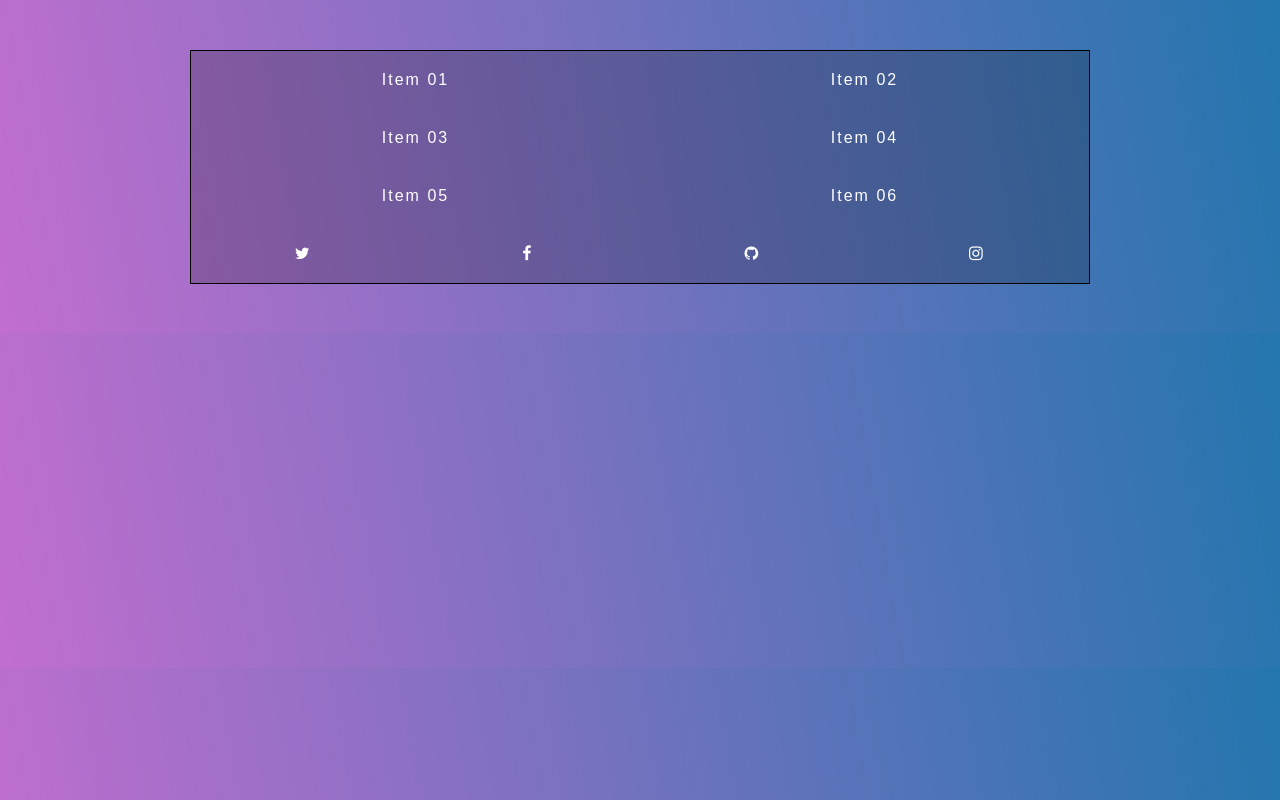
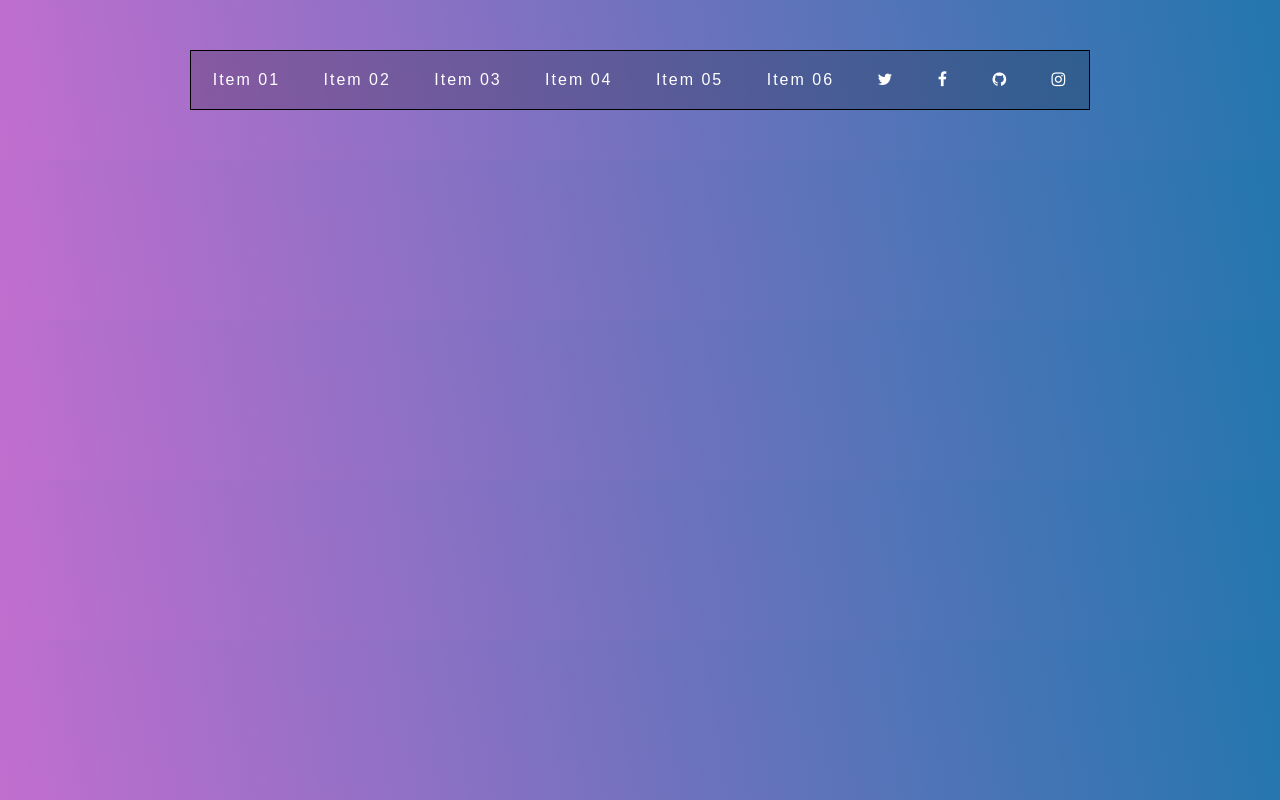
Before and after one commit to Hmullla/Week2, a plain HTML site: page flexboxNavBarChallenge copy/ipad version/index.html in a window 1280 px wide. Drawn offline with Linux system fonts and the light colour scheme.

Commit message:
navbar fixed

```diff
--- a/flexboxNavBarChallenge copy/desktop version/style.css
+++ /dev/null
@@ -1,68 +0,0 @@
-/* Some CSS Setup - nothing to do with flexbox */
-html {
-  box-sizing: border-box;
-}
-
-*, *:before, *:after {
-  box-sizing: inherit;
-}
-
-body {
-  font-family: sans-serif;
-  margin: 0;
-  background-image: linear-gradient(260deg, #2376ae 0%, #c16ecf 100%);
-}
-
-a {
-  color:white;
-  font-weight: 100;
-  letter-spacing: 2px;
-  text-decoration: none;
-  background:rgba(0,0,0,0.2);
-  padding:20px 5px;
-  display: inline-block;
-  width: 100%;
-  text-align: center;
-  transition:all 0.5s;
-}
-
-a:hover {
-  background:rgba(0,0,0,0.3);
-}
-
-.wrapper {
-  max-width: 1000px;
-  margin: 0 auto;
-  padding:50px;
-}
-
-.social {
-  flex-grow: 1;
-}
-
-li {
-  flex-grow: 2;
-}
-
-/* Flex Container */
-.flex-nav ul {
-  border:1px solid black;
-  list-style: none;
-  margin: 0;
-  padding: 0;
-  flex-wrap: wrap;
-  display: flex;
-  flex-direction: row;
-  justify-content: space-between;
-
-}
-
-
-@media all and (max-width:1000px) {
-
-}
-
-@media all and (max-width:500px) {
-
-
-}
--- a/flexboxNavBarChallenge copy/ipad version/index.html
+++ b/flexboxNavBarChallenge copy/ipad version/index.html
@@ -2,6 +2,7 @@
 <html lang="en">
 <head>
   <meta charset="UTF-8">
+  <meta name="viewport" content="width=device-width, initial-scale=1.0">
   <title>FlexBox Nav</title>
   <link rel="stylesheet" href="https://maxcdn.bootstrapcdn.com/font-awesome/4.3.0/css/font-awesome.min.css">
   <link rel="stylesheet" href="style.css">
--- a/flexboxNavBarChallenge copy/ipad version/style.css
+++ b/flexboxNavBarChallenge copy/ipad version/style.css
@@ -36,15 +36,13 @@ html {
     padding:50px;
   }
 
-  .social {
+  /* .social {
     flex-grow: 1;
-    width: 25%;
   }
 
   li {
     flex-grow: 2;
-    width: 50%;
-  }
+  } */
 
   /* Flex Container */
   .flex-nav ul {
@@ -52,19 +50,34 @@ html {
     list-style: none;
     margin: 0;
     padding: 0;
-    flex-wrap: wrap;
     display: flex;
     flex-direction: row;
-    justify-content: space-between;
+    flex-wrap: wrap;
+    /* justify-content: space-around; */
 
   }
 
+  .flex-nav ul li {
+    flex-grow: 1;
+  }
 
   @media all and (max-width:1000px) {
+    .flex-nav ul li{
+      width: 50%;
+    }
+    .flex-nav .social {
+      width: 25% ;
+    }
 
   }
 
   @media all and (max-width:500px) {
 
+    .flex-nav ul li{
+      width: 100%;
+    }
+    .flex-nav .social {
+      width: 25% ;
+    }
 
   }
--- a/flexboxNavBarChallenge copy/iphone version/style.css
+++ /dev/null
@@ -1,71 +0,0 @@
-/* Some CSS Setup - nothing to do with flexbox */
-html {
-    box-sizing: border-box;
-  }
-
-  *, *:before, *:after {
-    box-sizing: inherit;
-  }
-
-  body {
-    font-family: sans-serif;
-    margin: 0;
-    background-image: linear-gradient(260deg, #2376ae 0%, #c16ecf 100%);
-  }
-
-  a {
-    color:white;
-    font-weight: 100;
-    letter-spacing: 2px;
-    text-decoration: none;
-    background:rgba(0,0,0,0.2);
-    padding:20px 5px;
-    display: inline-block;
-    width: 100%;
-    text-align: center;
-    transition:all 0.5s;
-  }
-
-  a:hover {
-    background:rgba(0,0,0,0.3);
-  }
-
-  .wrapper {
-    max-width: 1000px;
-    margin: 0 auto;
-    padding:50px;
-  }
-
-
-  /* Flex Container */
-  .flex-nav ul {
-    border:1px solid black;
-    list-style: none;
-    margin: 0;
-    padding: 0;
-    display: flex;
-    flex-direction: column;
-    flex-wrap: wrap;
-    justify-content: center;
-
-  }
-
-  .social {
-    width: 25%;
-  }
-
-  li {
-    width: 50%;
-  }
-
-
-  @media all and (max-width:1000px){
-
-
-  }
-
-
-  @media all and (max-width:500px) {
-
-
-  }
```
Also changed, not shown: flexboxNavBarChallenge copy/desktop version/index.html (deleted, +0 -36 lines), flexboxNavBarChallenge copy/iphone version/index.html (deleted, +0 -36 lines), 1 other file.
